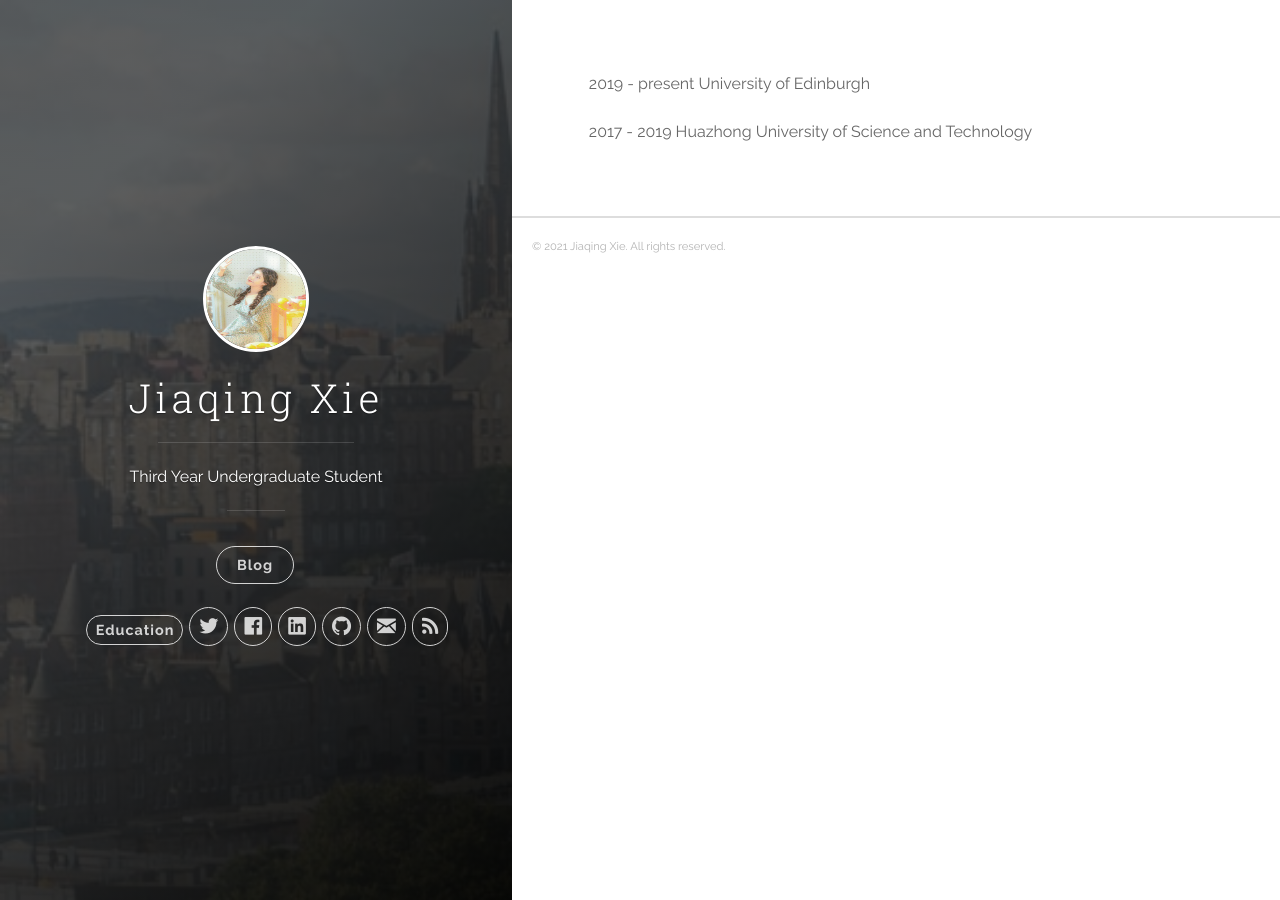
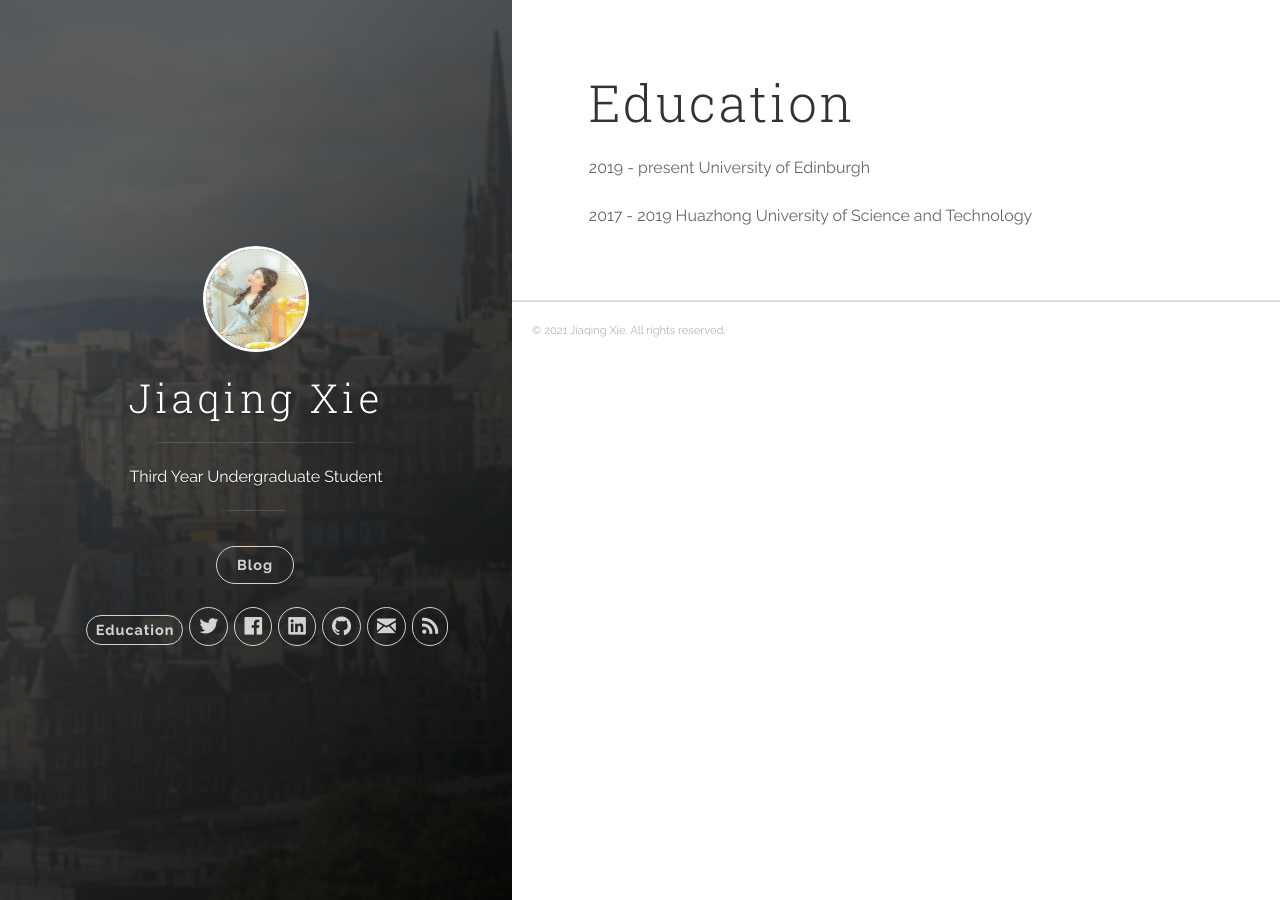
Before and after one commit to JIAQING-XIE/JIAQING-XIE.github.io, a Jekyll site: the page built from Education.md, in a window 1280 px wide. Built offline with Jekyll 4.4.1, drawn with Linux system fonts in a browser that asks for light colours; our own code applies the rules of GitHub Pages for plain Markdown files.

Commit message:
add Education

```diff
--- a/Education.md
+++ b/Education.md
@@ -1,3 +1,10 @@
+---
+layout: post
+title: Education
+permalink: /Education/
+---
+
+
 2019 - present       University of Edinburgh
 
 2017 - 2019          Huazhong University of Science and Technology
```
